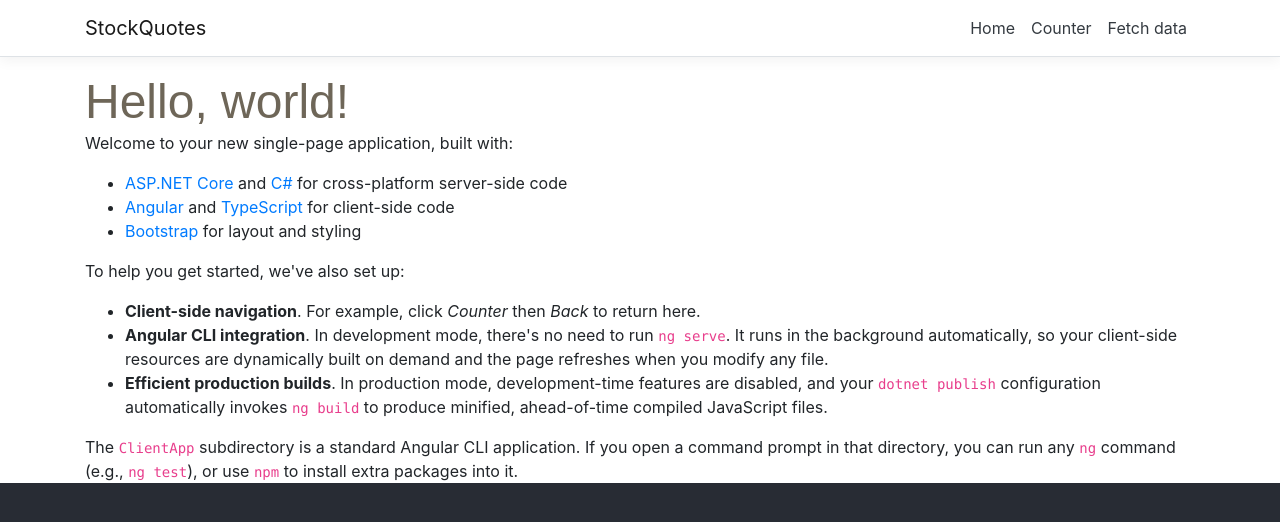
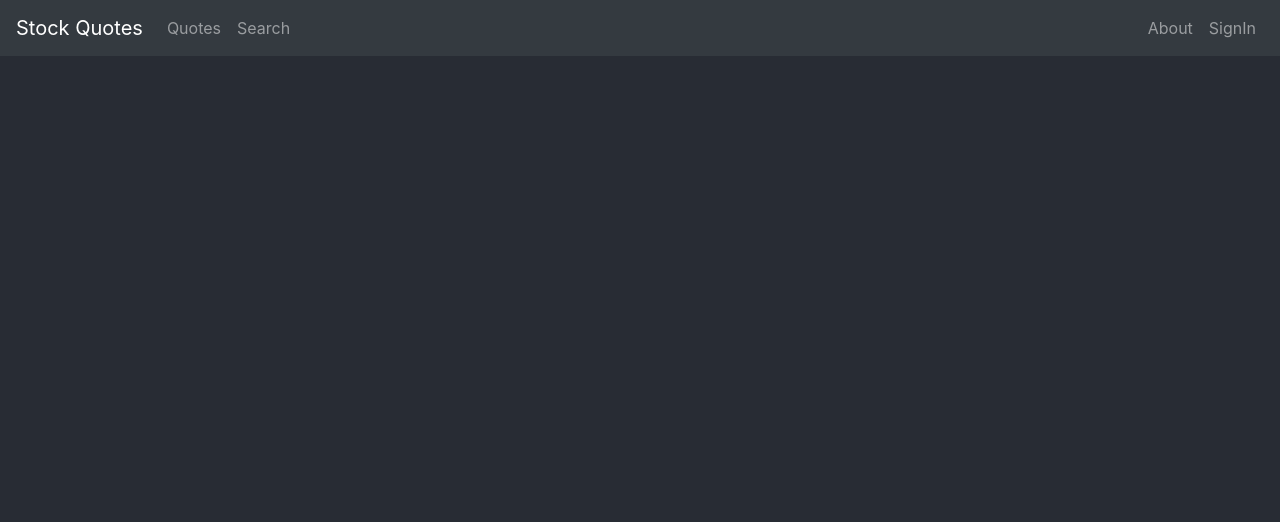
Before and after one commit to scurtis7/StockQuotes, an Angular app in the folder StockQuotes/ClientApp/: page / in a window 1280 px wide. Shown: the top 522 px of the page. Built offline with nearby package versions, Linux system fonts and the light colour scheme.

Commit message:
change initial angular pages and remove auto-generated files

```diff
--- a/StockQuotes/ClientApp/src/app/app.component.html
+++ b/StockQuotes/ClientApp/src/app/app.component.html
@@ -1,6 +1,30 @@
-<body>
-  <app-nav-menu></app-nav-menu>
-  <div class="container">
+<div>
+  <nav class="navbar navbar-expand-sm navbar-dark bg-dark">
+    <a class="navbar-brand" href="#">Stock Quotes</a>
+    <button class="navbar-toggler" type="button" data-toggle="collapse" data-target="#navbarNav"
+            aria-controls="navbarNav" aria-expanded="false" aria-label="Toggle navigation">
+      <span class="navbar-toggler-icon"></span>
+    </button>
+    <div class="collapse navbar-collapse" id="navbarNav">
+      <ul class="navbar-nav">
+        <li class="nav-item">
+          <a routerLink="/quotes" class="nav-link navlink" routerLinkActive="navlinkactive">Quotes</a>
+        </li>
+        <li class="nav-item">
+          <a routerLink="/search" class="nav-link navlink" routerLinkActive="navlinkactive">Search</a>
+        </li>
+      </ul>
+      <ul class="navbar-nav ml-auto">
+        <li class="nav-item">
+          <a routerLink="/about" class="nav-link navlink" routerLinkActive="navlinkactive">About</a>
+        </li>
+        <li class="nav-item">
+          <a routerLink="/signin" class="nav-link navlink" routerLinkActive="navlinkactive">SignIn</a>
+        </li>
+      </ul>
+    </div>
+  </nav>
+  <div class="main-page">
     <router-outlet></router-outlet>
   </div>
-</body>
+</div>
--- a/StockQuotes/ClientApp/src/app/counter/counter.component.html
+++ /dev/null
@@ -1,7 +0,0 @@
-<h1>Counter</h1>
-
-<p>This is a simple example of an Angular component.</p>
-
-<p aria-live="polite">Current count: <strong>{{ currentCount }}</strong></p>
-
-<button class="btn btn-primary" (click)="incrementCounter()">Increment</button>
--- a/StockQuotes/ClientApp/src/app/counter/counter.component.ts
+++ /dev/null
@@ -1,13 +0,0 @@
-import { Component } from '@angular/core';
-
-@Component({
-  selector: 'app-counter-component',
-  templateUrl: './counter.component.html'
-})
-export class CounterComponent {
-  public currentCount = 0;
-
-  public incrementCounter() {
-    this.currentCount++;
-  }
-}
--- a/StockQuotes/ClientApp/src/app/fetch-data/fetch-data.component.html
+++ /dev/null
@@ -1,24 +0,0 @@
-<h1 id="tableLabel">Weather forecast</h1>
-
-<p>This component demonstrates fetching data from the server.</p>
-
-<p *ngIf="!forecasts"><em>Loading...</em></p>
-
-<table class='table table-striped' aria-labelledby="tableLabel" *ngIf="forecasts">
-  <thead>
-    <tr>
-      <th>Date</th>
-      <th>Temp. (C)</th>
-      <th>Temp. (F)</th>
-      <th>Summary</th>
-    </tr>
-  </thead>
-  <tbody>
-    <tr *ngFor="let forecast of forecasts">
-      <td>{{ forecast.date }}</td>
-      <td>{{ forecast.temperatureC }}</td>
-      <td>{{ forecast.temperatureF }}</td>
-      <td>{{ forecast.summary }}</td>
-    </tr>
-  </tbody>
-</table>
--- a/StockQuotes/ClientApp/src/app/fetch-data/fetch-data.component.ts
+++ /dev/null
@@ -1,23 +0,0 @@
-import { Component, Inject } from '@angular/core';
-import { HttpClient } from '@angular/common/http';
-
-@Component({
-  selector: 'app-fetch-data',
-  templateUrl: './fetch-data.component.html'
-})
-export class FetchDataComponent {
-  public forecasts: WeatherForecast[];
-
-  constructor(http: HttpClient, @Inject('BASE_URL') baseUrl: string) {
-    http.get<WeatherForecast[]>(baseUrl + 'weatherforecast').subscribe(result => {
-      this.forecasts = result;
-    }, error => console.error(error));
-  }
-}
-
-interface WeatherForecast {
-  date: string;
-  temperatureC: number;
-  temperatureF: number;
-  summary: string;
-}
--- a/StockQuotes/ClientApp/src/app/home/home.component.html
+++ /dev/null
@@ -1,14 +0,0 @@
-<h1>Hello, world!</h1>
-<p>Welcome to your new single-page application, built with:</p>
-<ul>
-  <li><a href='https://get.asp.net/'>ASP.NET Core</a> and <a href='https://msdn.microsoft.com/en-us/library/67ef8sbd.aspx'>C#</a> for cross-platform server-side code</li>
-  <li><a href='https://angular.io/'>Angular</a> and <a href='http://www.typescriptlang.org/'>TypeScript</a> for client-side code</li>
-  <li><a href='http://getbootstrap.com/'>Bootstrap</a> for layout and styling</li>
-</ul>
-<p>To help you get started, we've also set up:</p>
-<ul>
-  <li><strong>Client-side navigation</strong>. For example, click <em>Counter</em> then <em>Back</em> to return here.</li>
-  <li><strong>Angular CLI integration</strong>. In development mode, there's no need to run <code>ng serve</code>. It runs in the background automatically, so your client-side resources are dynamically built on demand and the page refreshes when you modify any file.</li>
-  <li><strong>Efficient production builds</strong>. In production mode, development-time features are disabled, and your <code>dotnet publish</code> configuration automatically invokes <code>ng build</code> to produce minified, ahead-of-time compiled JavaScript files.</li>
-</ul>
-<p>The <code>ClientApp</code> subdirectory is a standard Angular CLI application. If you open a command prompt in that directory, you can run any <code>ng</code> command (e.g., <code>ng test</code>), or use <code>npm</code> to install extra packages into it.</p>
--- a/StockQuotes/ClientApp/src/app/nav-menu/nav-menu.component.css
+++ /dev/null
@@ -1,18 +0,0 @@
-a.navbar-brand {
-  white-space: normal;
-  text-align: center;
-  word-break: break-all;
-}
-
-html {
-  font-size: 14px;
-}
-@media (min-width: 768px) {
-  html {
-    font-size: 16px;
-  }
-}
-
-.box-shadow {
-  box-shadow: 0 .25rem .75rem rgba(0, 0, 0, .05);
-}
--- a/StockQuotes/ClientApp/src/app/nav-menu/nav-menu.component.html
+++ /dev/null
@@ -1,44 +0,0 @@
-<header>
-  <nav
-    class="navbar navbar-expand-sm navbar-toggleable-sm navbar-light bg-white border-bottom box-shadow mb-3"
-  >
-    <div class="container">
-      <a class="navbar-brand" [routerLink]="['/']">StockQuotes</a>
-      <button
-        class="navbar-toggler"
-        type="button"
-        data-toggle="collapse"
-        data-target=".navbar-collapse"
-        aria-label="Toggle navigation"
-        [attr.aria-expanded]="isExpanded"
-        (click)="toggle()"
-      >
-        <span class="navbar-toggler-icon"></span>
-      </button>
-      <div
-        class="navbar-collapse collapse d-sm-inline-flex flex-sm-row-reverse"
-        [ngClass]="{ show: isExpanded }"
-      >
-        <ul class="navbar-nav flex-grow">
-          <li
-            class="nav-item"
-            [routerLinkActive]="['link-active']"
-            [routerLinkActiveOptions]="{ exact: true }"
-          >
-            <a class="nav-link text-dark" [routerLink]="['/']">Home</a>
-          </li>
-          <li class="nav-item" [routerLinkActive]="['link-active']">
-            <a class="nav-link text-dark" [routerLink]="['/counter']"
-              >Counter</a
-            >
-          </li>
-          <li class="nav-item" [routerLinkActive]="['link-active']">
-            <a class="nav-link text-dark" [routerLink]="['/fetch-data']"
-              >Fetch data</a
-            >
-          </li>
-        </ul>
-      </div>
-    </div>
-  </nav>
-</header>
--- a/StockQuotes/ClientApp/src/app/nav-menu/nav-menu.component.ts
+++ /dev/null
@@ -1,18 +0,0 @@
-import { Component } from '@angular/core';
-
-@Component({
-  selector: 'app-nav-menu',
-  templateUrl: './nav-menu.component.html',
-  styleUrls: ['./nav-menu.component.css']
-})
-export class NavMenuComponent {
-  isExpanded = false;
-
-  collapse() {
-    this.isExpanded = false;
-  }
-
-  toggle() {
-    this.isExpanded = !this.isExpanded;
-  }
-}
--- a/StockQuotes/ClientApp/src/styles.css
+++ b/StockQuotes/ClientApp/src/styles.css
@@ -25,3 +25,14 @@
   font-family: Arial, Helvetica, sans-serif;
   font-weight: lighter;
 }
+
+.navlink {
+  text-decoration: none;
+}
+
+.navlink:hover,
+.navlink:focus,
+.navlink:active,
+.navlink:active:focus {
+  text-decoration: underline;
+}
```
Also changed, not shown: StockQuotes/ClientApp/src/app/app.module.ts (+0 -11 lines), StockQuotes/ClientApp/src/app/home/home.component.ts (deleted, +0 -8 lines), 2 other files (tests, documents, lock files or other folders).
